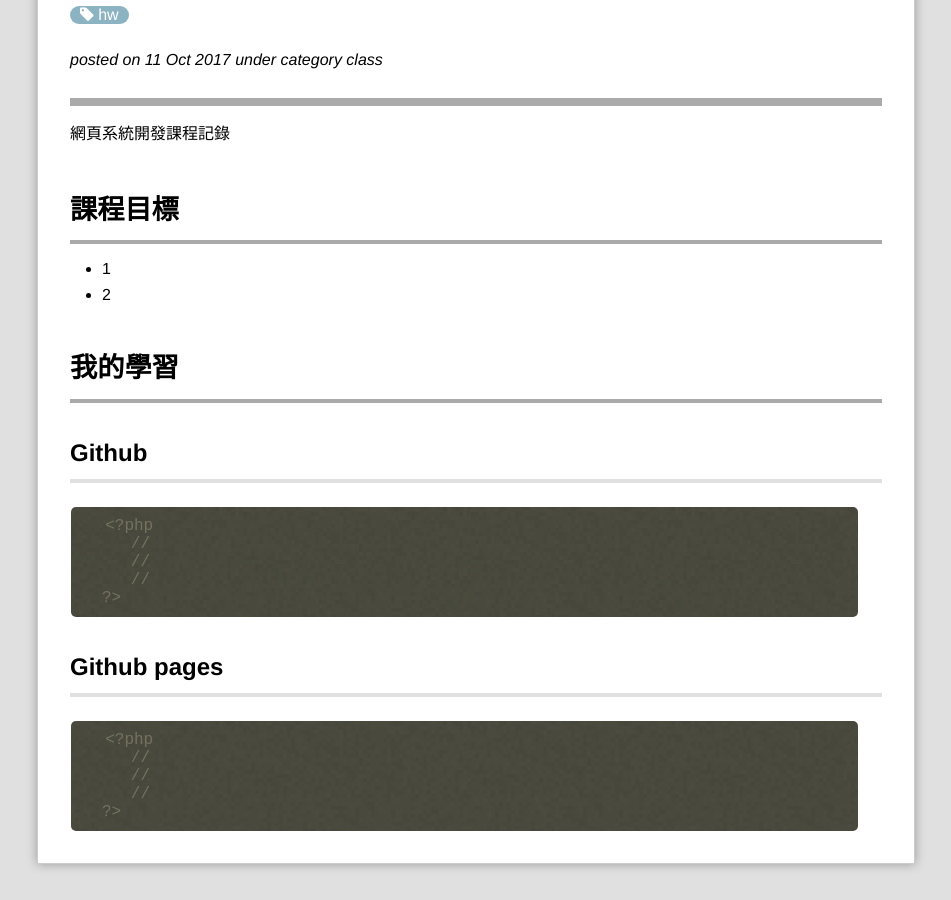
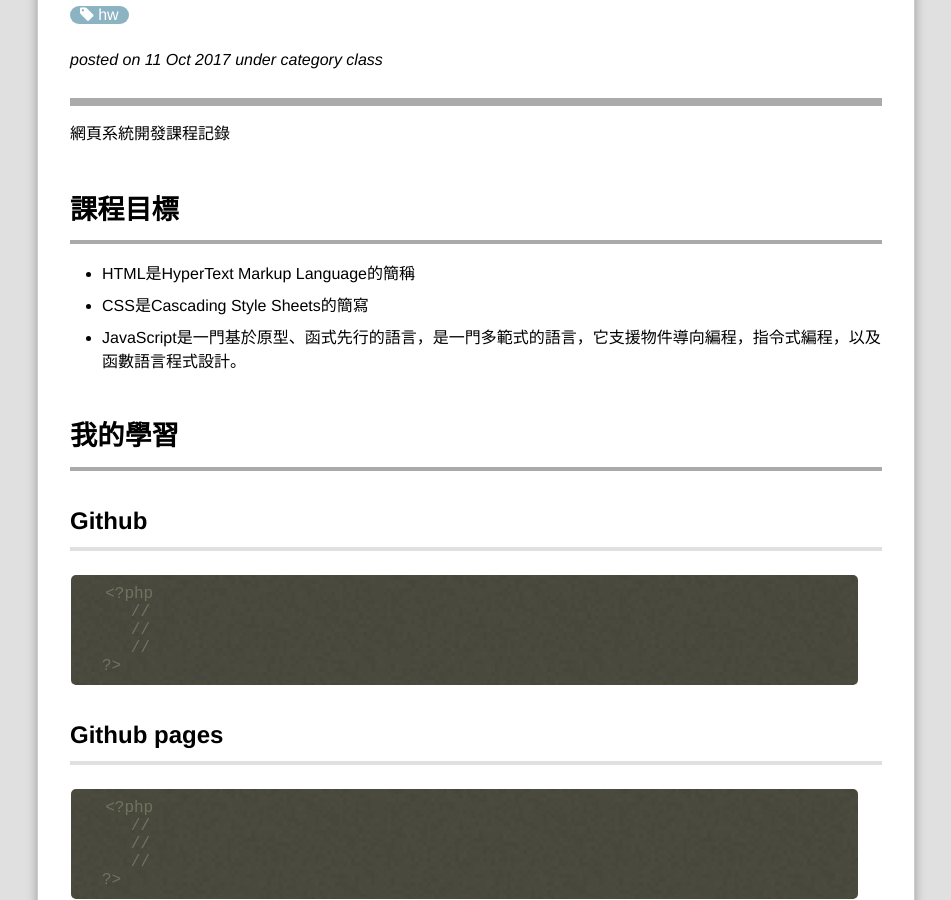
Before and after one commit to Ctingan/webcourse, a Jekyll site: the page built from _posts/2017-10-11-Class4.md, in a window 1280 px wide and 900 px high, scrolled down 335 px. Shown: the whole window, without its empty margins (18-969 px from the left). Built offline with Jekyll 4.4.1, drawn with Linux system fonts in a browser that asks for light colours; Markdown is read by kramdown in place of the engine named in the settings; comment, search, counter and statistics services are not loaded.

Commit message:
Update 2017-10-11-Class4.md

```diff
--- a/_posts/2017-10-11-Class4.md
+++ b/_posts/2017-10-11-Class4.md
@@ -10,8 +10,9 @@ excerpt: "第4週課程"
 
 
 # 課程目標
-- 1
-- 2
+- HTML是HyperText Markup Language的簡稱
+- CSS是Cascading Style Sheets的簡寫
+- JavaScript是一門基於原型、函式先行的語言，是一門多範式的語言，它支援物件導向編程，指令式編程，以及函數語言程式設計。
 
 # 我的學習
 
```
